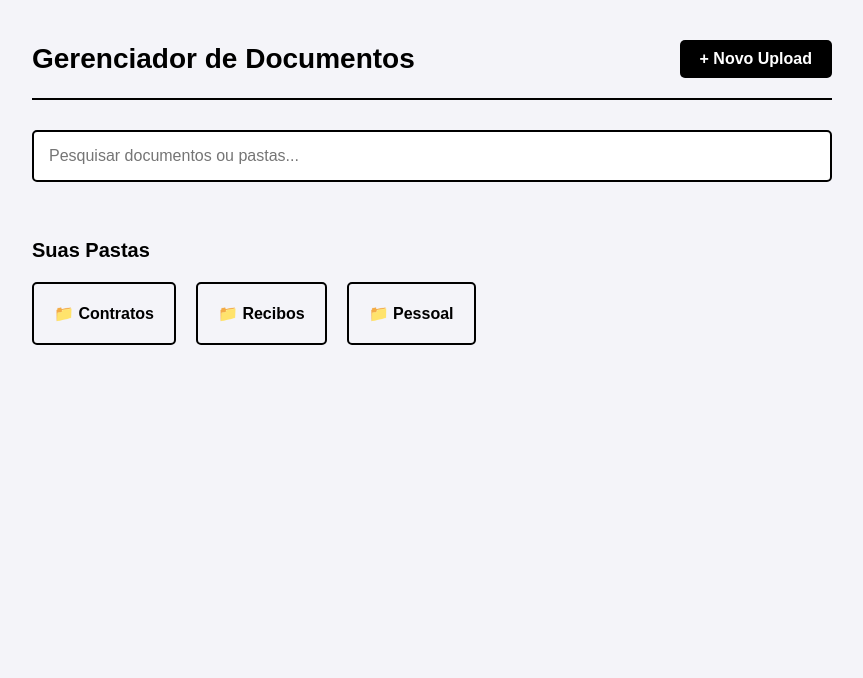
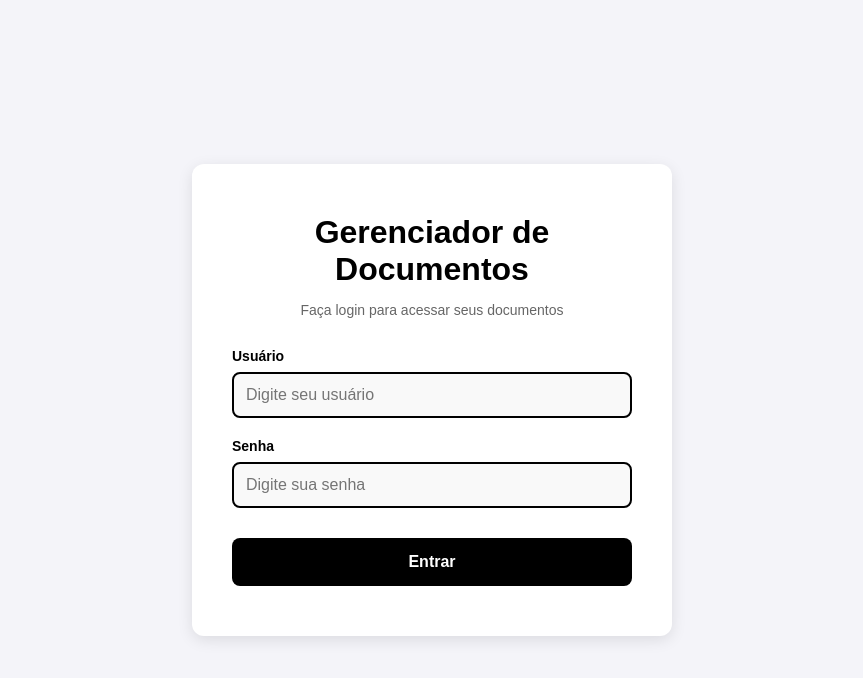
Before and after one commit to GustavoRoza/GerenciadorDeDocumentos, a Vue app in the folder front-end/: page / in a window 1280 px wide. Shown: the top 678 px of the page, without its empty margins (208-1071 px from the left). Built offline with nearby package versions, Linux system fonts and the light colour scheme.

Commit message:
Front-add: criação da tela de login.

```diff
--- /dev/null
+++ b/front-end/src/components/TelaLogin.vue
@@ -0,0 +1,137 @@
+<template>
+  <div class="tela-inteira">
+    <div class="container-login">
+      <h1 class="titulo-logo">Gerenciador de Documentos</h1>
+      <p class="subtitulo">Faça login para acessar seus documentos</p>
+
+      <form @submit.prevent="fazerLogin" class="formulario-login">
+        <div class="grupo-input">
+          <label for="usuario">Usuário</label>
+          <input
+            type="text"
+            id="usuario"
+            v-model="usuario"
+            placeholder="Digite seu usuário"
+            required
+          />
+        </div>
+
+        <div class="grupo-input">
+          <label for="senha">Senha</label>
+          <input
+            type="password"
+            id="senha"
+            v-model="senha"
+            placeholder="Digite sua senha"
+            required
+          />
+        </div>
+
+        <button type="submit" class="botao-entrar">
+          Entrar
+        </button>
+      </form>
+    </div>
+  </div>
+</template>
+
+<script setup>
+import { ref } from 'vue';
+import { useRouter } from 'vue-router';
+
+const roteador = useRouter();
+
+// A variável agora se chama 'usuario' em vez de 'email'
+const usuario = ref('');
+const senha = ref('');
+
+const fazerLogin = () => {
+  // A verificação agora checa se 'usuario' e 'senha' foram preenchidos
+  if (usuario.value && senha.value) {
+    roteador.push('/dashboard');
+  }
+};
+</script>
+
+<style scoped>
+.tela-inteira {
+  display: flex;
+  justify-content: center;
+  align-items: center;
+  min-height: 100vh;
+  background-color: #f4f4f9;
+}
+
+.container-login {
+  width: 100%;
+  max-width: 400px;
+  padding: 50px 40px;
+  background-color: #ffffff;
+  border-radius: 12px;
+  box-shadow: 0 4px 15px rgba(0, 0, 0, 0.1);
+  text-align: center;
+  font-family: Arial, sans-serif;
+}
+
+.titulo-logo {
+  color: #000;
+  margin: 0 0 10px 0;
+  font-size: 32px;
+}
+
+.subtitulo {
+  color: #666;
+  margin-bottom: 30px;
+  font-size: 14px;
+}
+
+.formulario-login {
+  display: flex;
+  flex-direction: column;
+  gap: 20px;
+  text-align: left;
+}
+
+.grupo-input {
+  display: flex;
+  flex-direction: column;
+  gap: 8px;
+}
+
+.grupo-input label {
+  font-size: 14px;
+  font-weight: bold;
+  color: #000;
+}
+
+.grupo-input input {
+  padding: 12px;
+  border: 2px solid #000;
+  border-radius: 8px;
+  font-size: 16px;
+  background-color: #f9f9f9;
+  color: #000;
+  outline: none;
+}
+
+.grupo-input input:focus {
+  border-color: #555;
+}
+
+.botao-entrar {
+  background-color: #000;
+  color: white;
+  border: none;
+  padding: 15px;
+  border-radius: 8px;
+  font-size: 16px;
+  font-weight: bold;
+  cursor: pointer;
+  transition: background-color 0.3s;
+  margin-top: 10px;
+}
+
+.botao-entrar:hover {
+  background-color: #333;
+}
+</style>
```
Also changed, not shown: front-end/src/router.js (+8 -7 lines).
